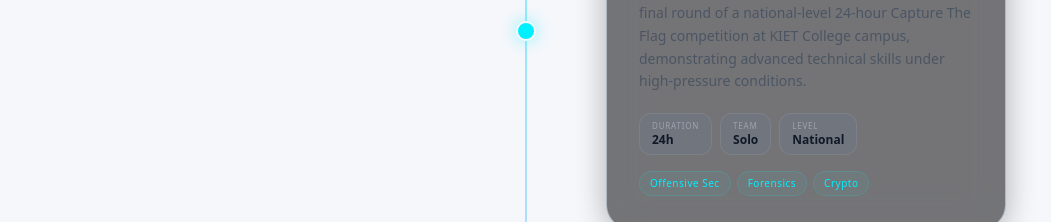
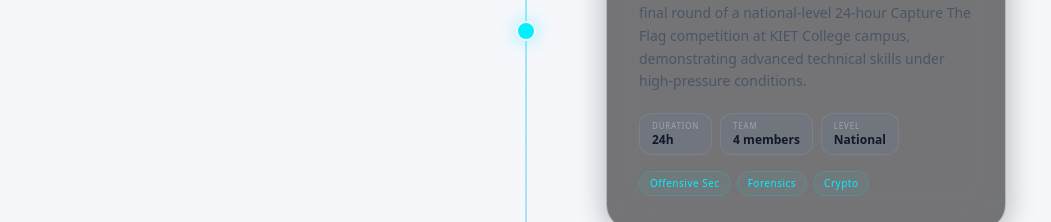
Before and after one commit to Aaditya2207/Portfolio-cyber, a Next.js app: page / in a window 1280 px wide. Shown: the part 5240-5462 px from the top of the page, without its empty margins (114-1165 px from the left). Built offline with nearby package versions, Linux system fonts and the light colour scheme.

Commit message:
Cursor Change

```diff
--- a/src/app/globals.css
+++ b/src/app/globals.css
@@ -132,11 +132,7 @@ body {
     color 400ms ease;
 }
 
-/* Hide default cursor when custom cursor is active */
-body.custom-cursor-active,
-body.custom-cursor-active * {
-  cursor: none !important;
-}
+
 
 /* ═══════════════════════════════════════════════════
    KEYFRAME ANIMATIONS
--- a/src/app/layout.tsx
+++ b/src/app/layout.tsx
@@ -5,7 +5,6 @@ import "./globals.css";
 
 import { ScrollProgress } from "@/components/ui/ScrollProgress";
 import { AmbientBackground } from "@/components/ui/AmbientBackground";
-import { CustomCursor } from "@/components/ui/CustomCursor";
 import { CTFProvider } from "@/contexts/CTFContext";
 import { CTFTerminal } from "@/components/ui/CTFTerminal";
 import { CTFProgressHUD } from "@/components/ui/CTFProgressHUD";
@@ -93,9 +92,6 @@ export default function RootLayout({
             >
                 <ThemeProvider>
                     <CTFProvider>
-                        {/* Custom cursor — hides default cursor, shows dot + ring on desktop */}
-                        <CustomCursor />
-
                         <AmbientBackground />
                         <ScrollProgress />
                         <Navbar />
--- a/src/components/Experience.tsx
+++ b/src/components/Experience.tsx
@@ -12,7 +12,7 @@ const EXPERIENCES = [
         rank: "9th / 200+",
         rankLabel: "National",
         duration: "24h",
-        teamSize: "Solo",
+        teamSize: "4 members",
         description:
             "Achieved an outstanding 9th position in the offline final round of a national-level 24-hour Capture The Flag competition at KIET College campus, demonstrating advanced technical skills under high-pressure conditions.",
         cipherHint: null,
```
